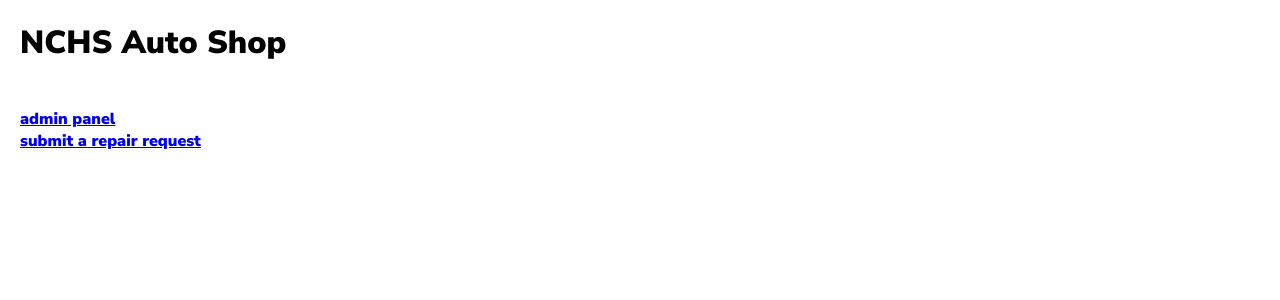
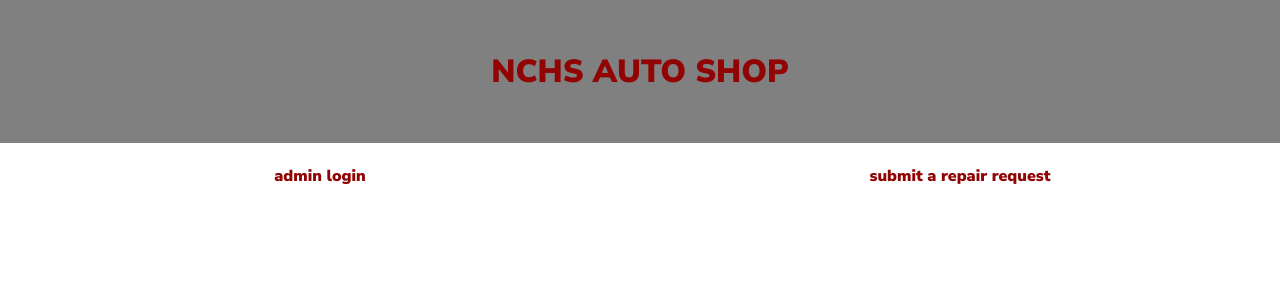
Before and after one commit to kevinthayes/MSHP2, a Flask app: page / in a window 1280 px wide. Shown: the top 300 px of the page. Run offline with Flask 2, Linux system fonts and the light colour scheme.

Commit message:
made the landing page look not quite as awful

```diff
--- a/app/static/style.css
+++ b/app/static/style.css
@@ -1,14 +1,37 @@
 body {
     font-family: 'Nunito Sans', sans-serif;
-    margin-left: 20px;
+    margin: 0px;
 }
 
-a:visited {
+h1 {
+    color: #920404;
+    background-color: grey;
+    text-align: center;
+    padding-bottom: 50px;
+    padding-top: 50px;
+    margin: 0px;;
+}
+
+div {
+    text-align: center;
+}
+
+.row {
+  display: flex;
+}
+
+.column {
+  flex: 50%;
+}
+
+a:visited, a:link {
     text-decoration: none;
-    color: green;
+    padding: 10px;
+    color: #920404;
 }
 
 a:hover {
     text-decoration: none;
-    color: red;
+    padding: 10px;
+    background-color: lightgrey;
 }
--- a/app/templates/index.html
+++ b/app/templates/index.html
@@ -1,4 +1,4 @@
-<!DOCTYPE html>
+<!DOCTYPE HTML>
 <html>
 	<head>
 		<meta charset="utf-8">
@@ -13,8 +13,10 @@
 	</head>
 
 	<body>
-		<h1>NCHS Auto Shop</h1><br>
-		<a href="{{ url_for('index.adminConsole') }}">admin panel</a><br>
-		<a href="{{ url_for('index.login') }}">submit a repair request</a>
+		<h1>NCHS AUTO SHOP</h1><br>
+		<div class = "row">
+			<div class = "column"><a href="{{ url_for('index.adminConsole') }}">admin login</a><br></div>
+			<div class = "column"><a href="{{ url_for('index.login') }}">submit a repair request</a></div>
+		</div>
 	</body>
 </html>
```
